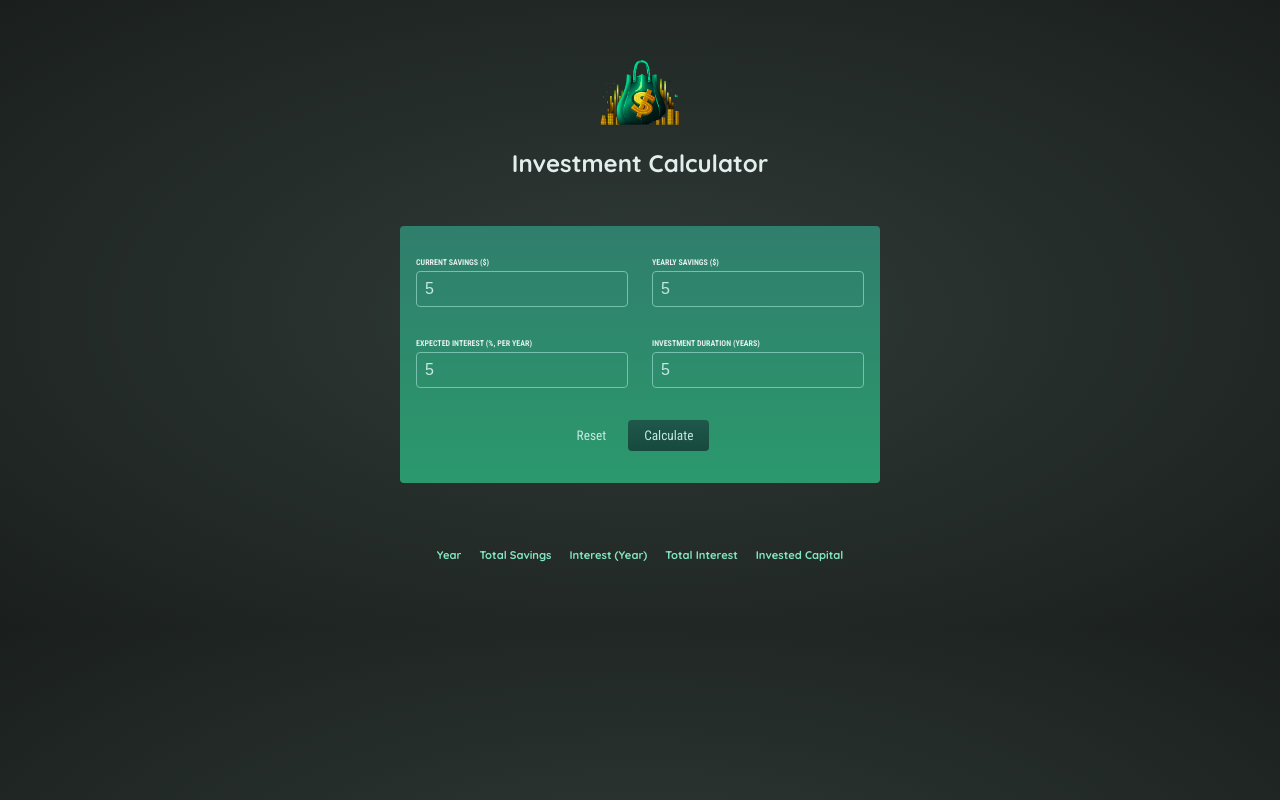
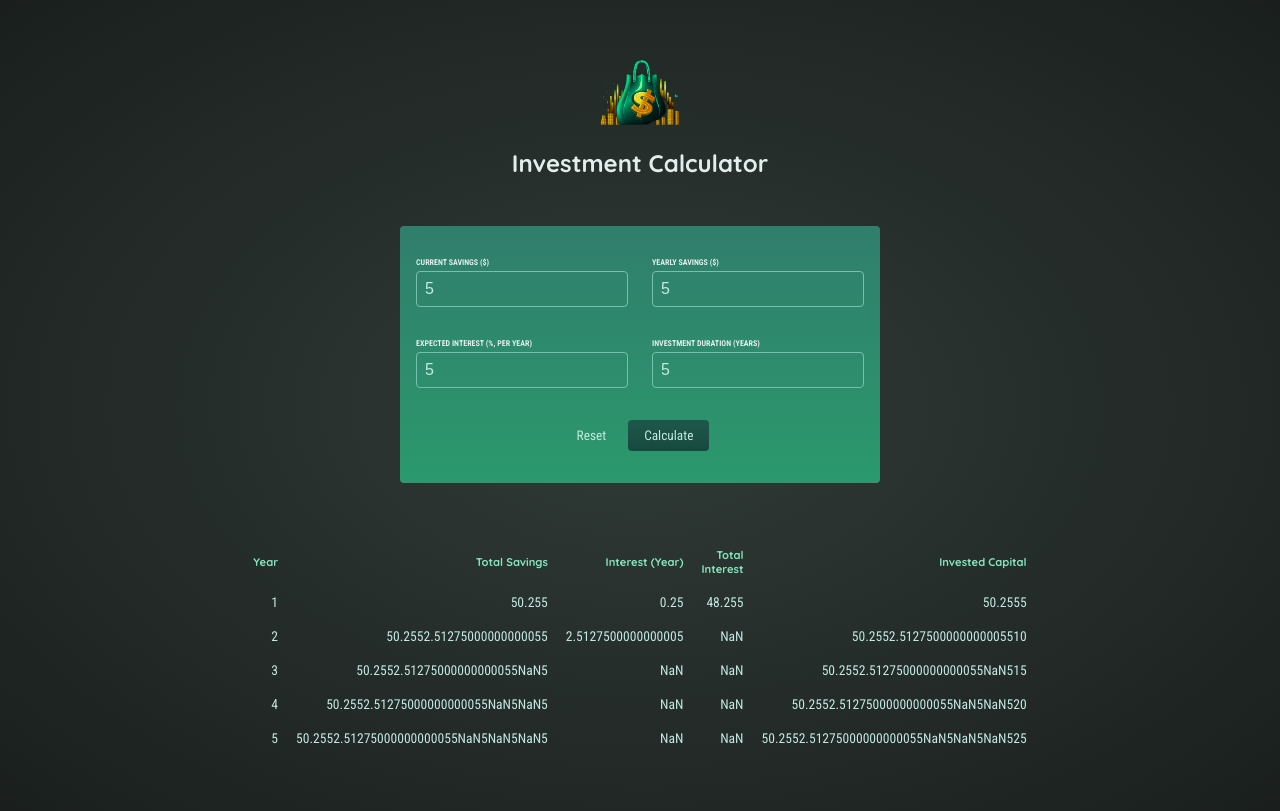
Before and after one commit to mohamk29/Investment-Calculator-app, a React (Create React App) app: page / in a window 1280 px wide. Both pictures are taken after typing "5", "5", "5", "5" into the empty fields and a click on the button "Calculate". Built offline with nearby package versions, Linux system fonts and the light colour scheme.

Commit message:
passed the calculated data to the resultTable component and rendered the data

```diff
--- a/src/App.js
+++ b/src/App.js
@@ -1,11 +1,13 @@
 import Header from "./components/Header";
 import CalculatorForm from "./components/CalculatorForm";
 import ResultTable from "./components/ResultTable";
+import { useState } from "react";
 
 function App() {
-  const yearlyData = [];
+  const [results, setResults] = useState(null);
 
   const calculateHandler = (data) => {
+    const yearlyData = [];
     let currentSavings = data.currentSavingsInput;
 
     const expectedReturn = data.expectedInterestInput / 100;
@@ -20,14 +22,15 @@ function App() {
         yearlyContribution: data.yearlySavingsInput,
       });
     }
+    setResults(yearlyData);
   };
 
   return (
     <div>
       <Header />
       <CalculatorForm onCalculatedData={calculateHandler} />
-
-      <ResultTable dataArray={yearlyData} />
+      {!results && <p>No calculation made yet...</p>}
+      {results && <ResultTable dataArray={results} />}
     </div>
   );
 }
--- a/src/components/CalculatorForm.js
+++ b/src/components/CalculatorForm.js
@@ -31,7 +31,7 @@ const CalculatorForm = (props) => {
     event.preventDefault();
 
     calculationData = {
-      currentSavings: currentSavingsInput,
+      currentSavingsInput: currentSavingsInput,
       yearlySavingsInput: yearlySavingsInput,
       expectedInterestInput: expectedInterestInput,
       investmentDurationInput: investmentDurationInput,
--- a/src/components/ResultTable.js
+++ b/src/components/ResultTable.js
@@ -14,13 +14,11 @@ const ResultTable = (props) => {
         <tbody>
           {props.dataArray.map((data) => {
             return (
-              <tr>
+              <tr key={data.year}>
                 <td>{data.year}</td>
                 <td>{data.savingsEndOfYear}</td>
                 <td>{data.yearlyInterest}</td>
-                <td>
-                  {data.savingsEndOfYear - data.yearlyContribution * data.year}
-                </td>
+                <td>{data.savingsEndOfYear - 2}</td>
                 <td>
                   {data.savingsEndOfYear + data.yearlyContribution * data.year}
                 </td>
```
